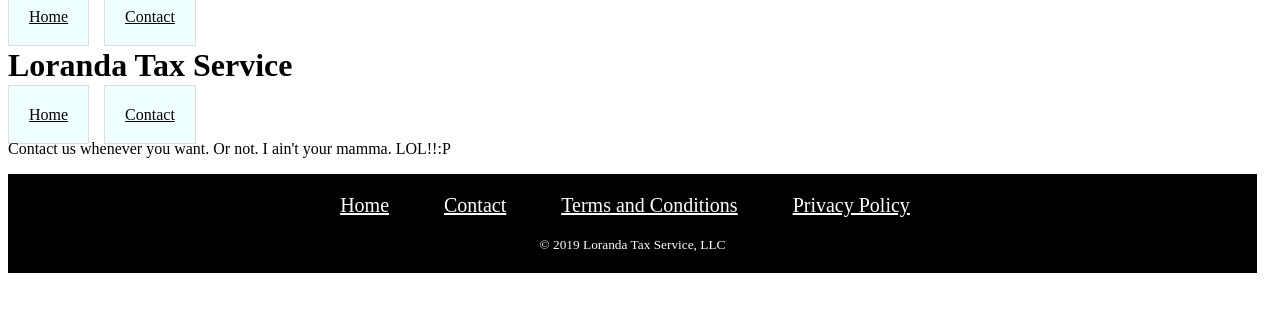
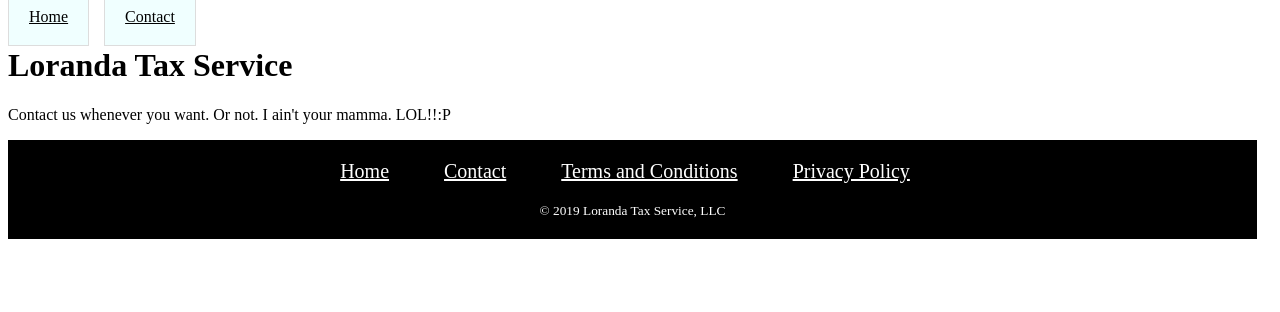
Before and after one commit to chaallisat/tax, a Next.js app: page /contact in a window 1280 px wide. Shown: the top 312 px of the page. Built offline with nearby package versions, Linux system fonts and the light colour scheme.

Commit message:
removed second set of links

```diff
--- a/pages/contact.js
+++ b/pages/contact.js
@@ -9,7 +9,7 @@ export default function Contact() {
   return (
     <div>
       <h1 className="title">Loranda Tax Service</h1>
-      <Header/>
+      {/* <Header/> */}
       <p className="body">Contact us whenever you want. Or not. I ain't your mamma. LOL!!:P</p>
       <Footer/>
     </div>
--- a/pages/dashboard.js
+++ b/pages/dashboard.js
@@ -1,5 +1,6 @@
 import Head from 'next/head'
-import styles from '../styles/Home.module.css'
+import Header from '../components/Header';
+// import styles from '../styles/Home.module.css'
 import fetch from 'isomorphic-unfetch';
 import useSWR from 'swr';
 import Link from 'next/link';
--- a/pages/index.js
+++ b/pages/index.js
@@ -18,8 +18,8 @@ const imgStyle = {
 export default function Tax() {
   return (
     <div style={idk}>
-      <h1 className="title"><img style={imgStyle} src={process.env.LTS_LOGO} alt="LTS Logo"></img> Loranda Tax Service</h1>
-      <Header/>
+      <h1 className="title"><img style={imgStyle} src={logo} alt="LTS Logo"></img> Loranda Tax Service</h1>
+      {/* <Header/> */}
       <MyLayout>
       <p className="quotes">A business that make nothing but money is a poor business.</p>
       <p className="author"> ~ Henry Ford</p>
```
